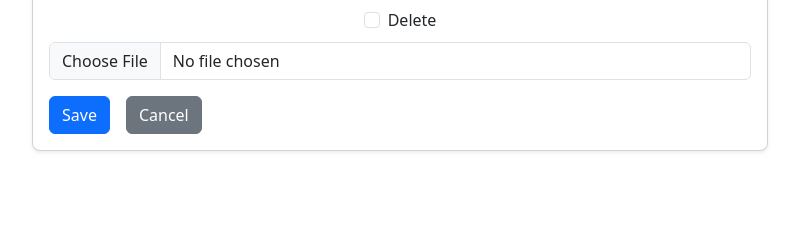
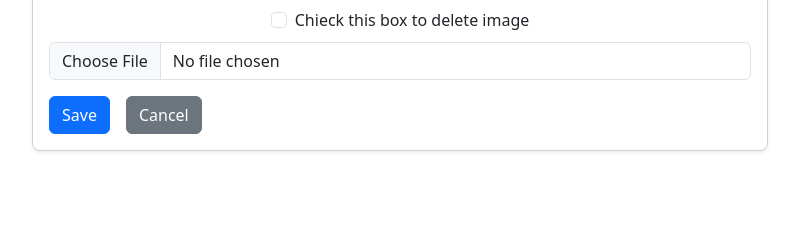
Before and after one commit to RazmikMovsisyan/microblogify, a Django app: a page that uses blog/templates/blog/post_form.html in a window 1280 px wide. Shown: the part 591-831 px from the top of the page, without its empty margins (240-1039 px from the left). Run offline with Django 4.2, Linux system fonts and the light colour scheme; a user stored in the database is signed in; tables that the repository leaves empty hold one stand-in row (values such as "Sample post"); some libraries are stand-ins or nearby versions; some web fonts are replaced.

Commit message:
Change Delete Text on Update Post

```diff
--- a/blog/templates/blog/post_form.html
+++ b/blog/templates/blog/post_form.html
@@ -28,7 +28,7 @@
                        style="max-width: auto; height: auto;">
                   <div class="form-check d-inline-block">
                     <input class="form-check-input" type="checkbox" name="image-clear" id="image-clear_id">
-                    <label class="form-check-label" for="image-clear_id">Delete</label>
+                    <label class="form-check-label" for="image-clear_id">Chieck this box to delete image</label>
                   </div>
                 </div>
               {% endif %}
@@ -66,7 +66,7 @@
                    class="img-fluid d-block mx-auto mb-2">
               <div class="form-check d-inline-block">
                 <input class="form-check-input" type="checkbox" name="image-clear" id="image-clear_id">
-                <label class="form-check-label" for="image-clear_id">Delete</label>
+                <label class="form-check-label" for="image-clear_id">Chieck this box to delete image</label>
               </div>
             </div>
           {% endif %}
```
